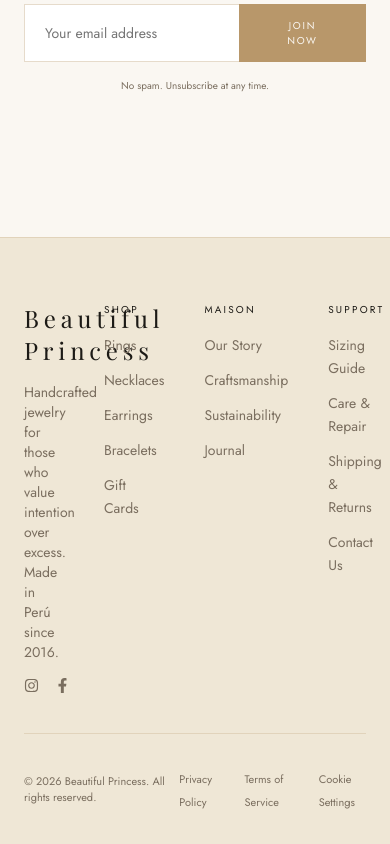
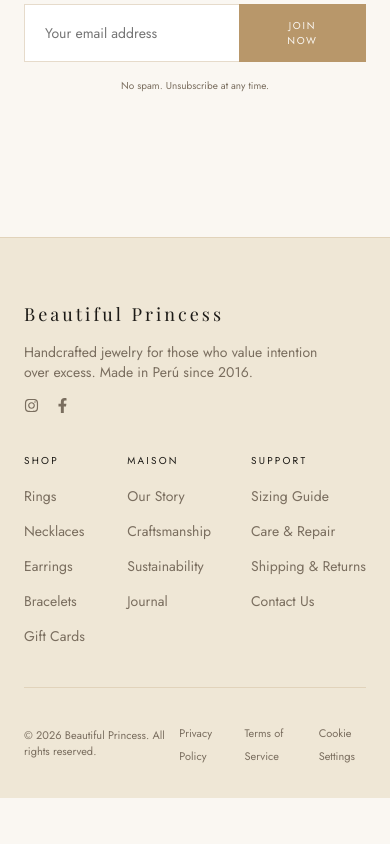
Before and after one commit to jadx2/07_joyeria, a React (Vite) app: page / in a window 390 px wide. Shown: the part 4339-5183 px from the top of the page. After the commit the page ends 5137 px from the top, so only its background shows below. Built offline with nearby package versions, Linux system fonts and the light colour scheme; a web font is replaced by a local one.

Commit message:
fix(#65): adapta el grid y el nombre de marca del footer a 375px
El grid de 5 columnas pasa a 3 en tablet (marca a todo el ancho arriba)
y a 1 columna en móvil. El nombre de marca baja de tamaño y tracking
para que entre en una línea.

```diff
--- a/src/sections/Footer/Footer.css
+++ b/src/sections/Footer/Footer.css
@@ -101,3 +101,25 @@
 .footer__enlace-legal:hover {
   color: var(--color-text);
 }
+
+@media (max-width: 1023px) {
+  .footer__columnas {
+    grid-template-columns: repeat(3, 1fr);
+  }
+
+  .footer__marca {
+    grid-column: span 3;
+  }
+}
+
+@media (max-width: 767px) {
+  .footer__columnas {
+    grid-template-columns: 1fr;
+    gap: var(--space-lg);
+  }
+
+  .footer__marca-nombre {
+    font-size: 18px;
+    letter-spacing: 3px;
+  }
+}
```
